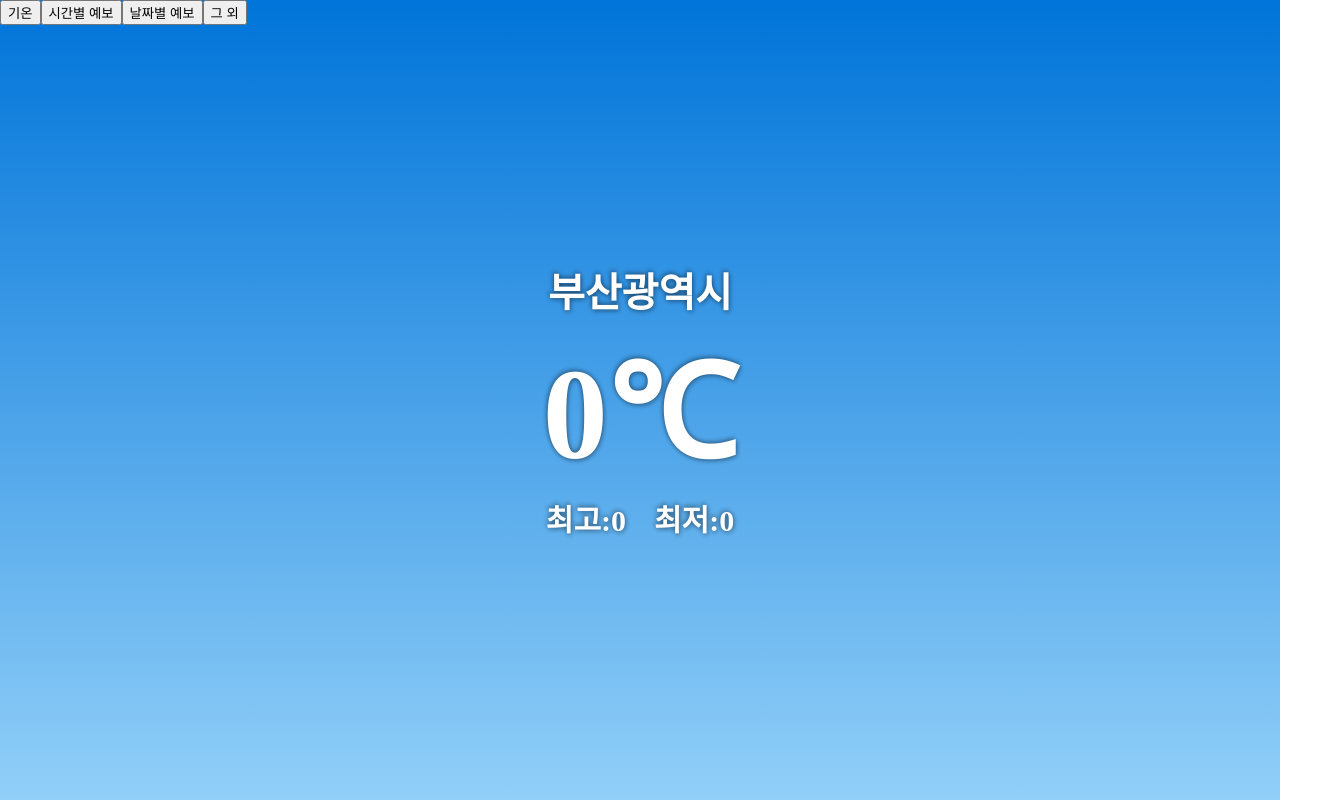
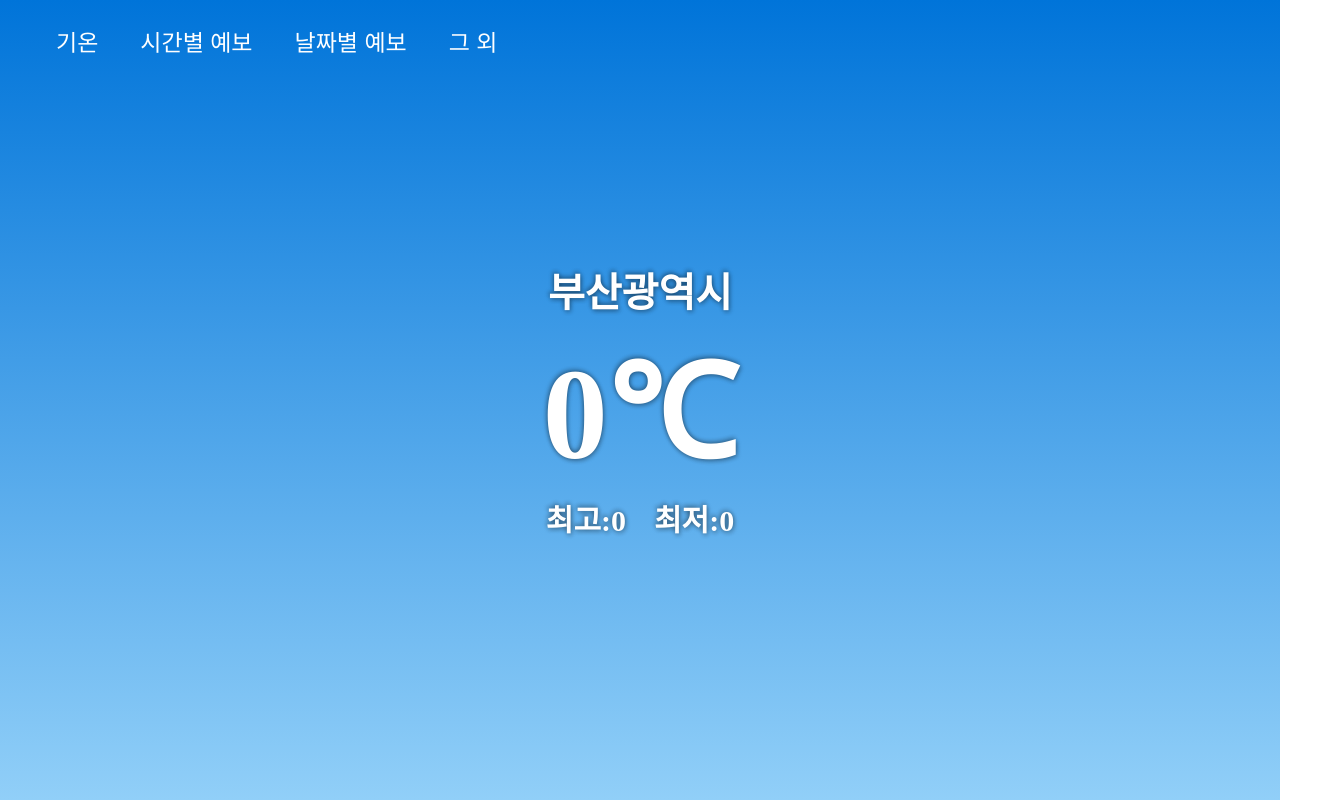
Before and after one commit to seonghoon07/api-practice, a React (Create React App) app: page / in a window 1280 px wide. Shown: the whole page, 1330 px wide, since content can reach past the window. Built offline with nearby package versions, Linux system fonts and the light colour scheme; no server answers.

Commit message:
Header-button

```diff
--- a/src/components/Header/index.js
+++ b/src/components/Header/index.js
@@ -4,10 +4,12 @@ import './style.css'
 const Header = () => {
   return (
     <header>
-      <button>기온</button>
-      <button>시간별 예보</button>
-      <button>날짜별 예보</button>
-      <button>그 외</button>
+      <nav>
+        <button className='header_button'>기온</button>
+        <button className='header_button'>시간별 예보</button>
+        <button className='header_button'>날짜별 예보</button>
+        <button className='header_button'>그 외</button>
+      </nav>
     </header>
   );
 };
--- a/src/components/Header/style.css
+++ b/src/components/Header/style.css
@@ -1,4 +1,24 @@
 header {
+  display: flex;
   width: 100%;
   height: 80px;
+  align-items: center;
+  z-index: 1;
+  justify-content:flex-start;
+  padding-left: 100px;
 }
+nav {
+  display: flex;
+  gap: 30px;
+}
+.header_button {
+  height: 35px;
+  font-size: 23px;
+  background-color: rgba(0, 0, 0, 0);
+  color: white;
+  border: none;
+  border-radius: 5px;
+}
+.header_button:hover {
+  background-color: rgba(0, 0, 0, 0.1);
+}
```
